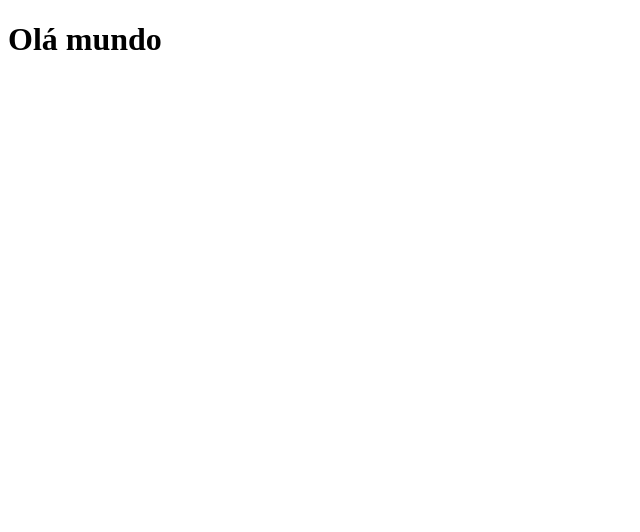
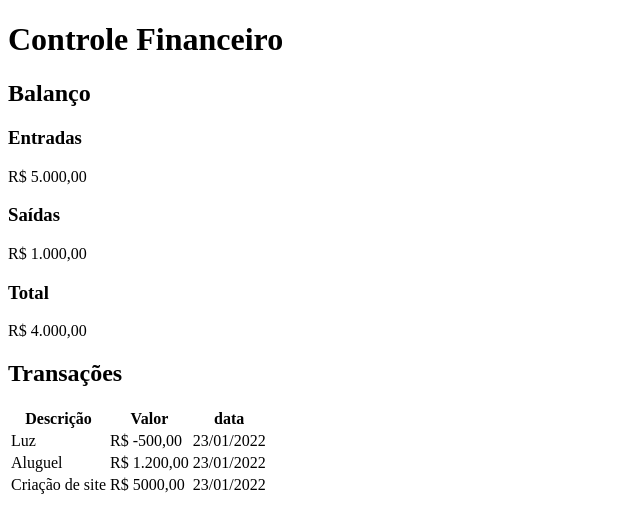
Before and after one commit to viniciusfg05/Controle-Financeiro-, a plain HTML site: page Index.html in a window 1280 px wide. Shown: the whole page, without its empty margins (0-640 px from the left). Drawn offline with Linux system fonts and the light colour scheme.

Commit message:
2° commit - Iniciando o projeto

```diff
--- a/Index.html
+++ b/Index.html
@@ -4,9 +4,60 @@
     <meta charset="UTF-8" />
     <meta http-equiv="X-UA-Compatible" content="IE=edge" />
     <meta name="viewport" content="width=device-width, initial-scale=1.0" />
-    <title>Document</title>
+    <title>Dev.Finance $</title>
   </head>
   <body>
-    <h1>Olá mundo</h1>
+    <header><h1>Controle Financeiro</h1></header>
+
+    <main>
+      <section>
+        <h2>Balanço</h2>
+
+        <div>
+          <h3>Entradas</h3>
+          <p>R$ 5.000,00</p>
+        </div>
+
+        <div>
+          <h3>Saídas</h3>
+          <p>R$ 1.000,00</p>
+        </div>
+
+        <div>
+          <h3>Total</h3>
+          <p>R$ 4.000,00</p>
+        </div>
+      </section>
+      <section></section>
+
+      <h2>Transações</h2>
+
+      <table>
+        <thead>
+          <tr>
+            <th>Descrição</th>
+            <th>Valor</th>
+            <th>data</th>
+          </tr>
+        </thead>
+        <tbody>
+          <tr>
+            <td>Luz</td>
+            <td>R$ -500,00</td>
+            <td>23/01/2022</td>
+          </tr>
+          <tr>
+            <td>Aluguel</td>
+            <td>R$ 1.200,00</td>
+            <td>23/01/2022</td>
+          </tr>
+          <tr>
+            <td>Criação de site</td>
+            <td>R$ 5000,00</td>
+            <td>23/01/2022</td>
+          </tr>
+        </tbody>
+      </table>
+    </main>
   </body>
 </html>
```
